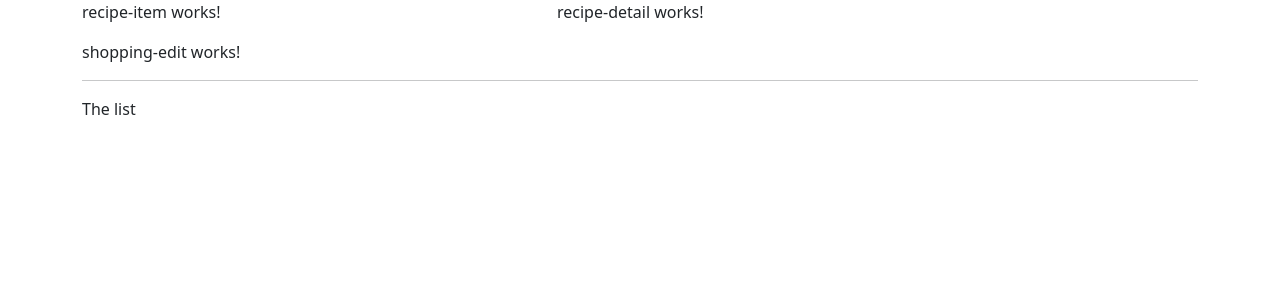
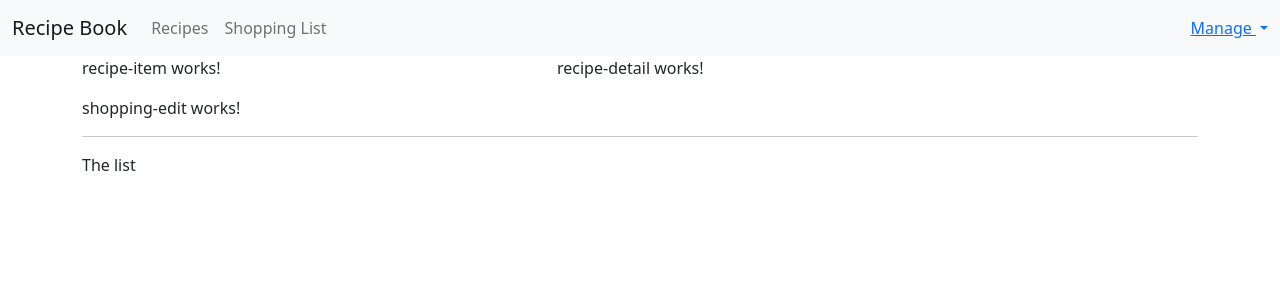
Before and after one commit to sandeep100690/agPro, an Angular app: page / in a window 1280 px wide. Shown: the top 300 px of the page. Built offline with nearby package versions, Linux system fonts and the light colour scheme.

Commit message:
component created

```diff
--- a/angular.json
+++ b/angular.json
@@ -31,10 +31,13 @@
               "src/assets"
             ],
             "styles": [
-              "./node_modules/bootstrap/dist/css/bootstrap.min.css",
               "src/styles.scss"
             ],
-            "scripts": []
+            "scripts": [
+              "./node_modules/jquery/dist/jquery.min.js",
+              "./node_modules/popper.js/dist/popper.js",
+              "./node_modules/bootstrap/dist/js/bootstrap.min.js"
+            ]
           },
           "configurations": {
             "production": {
--- a/package.json
+++ b/package.json
@@ -19,6 +19,8 @@
     "@angular/platform-browser-dynamic": "~13.1.0",
     "@angular/router": "~13.1.0",
     "bootstrap": "^5.1.3",
+    "jquery": "^3.6.0",
+    "popper.js": "^1.16.1",
     "rxjs": "~7.4.0",
     "tslib": "^2.3.0",
     "zone.js": "~0.11.4"
--- a/src/app/01-basics/header/header.component.html
+++ b/src/app/01-basics/header/header.component.html
@@ -1 +1,37 @@
-<h2>this is a header component</h2>
+<nav class="navbar navbar-expand-lg navbar-light bg-light">
+    <div class="container-fluid">
+        <a class="navbar-brand" routerLink="/">Recipe Book</a>
+
+        <button class="navbar-toggler" type="button" data-toggle="collapse" data-target="#navbarSupportedContent"
+            aria-controls="navbarSupportedContent" aria-expanded="false" aria-label="Toggle navigation">
+            <span class="navbar-toggler-icon"></span>
+        </button>
+
+        <div class="collapse navbar-collapse justify-content-between" id="navbarSupportedContent">
+            <ul class="navbar-nav mr-auto">
+                <li class="nav-item active">
+                    <a class="nav-link" routerLink="/">Recipes</a>
+                </li>
+
+                <li class="nav-item">
+                    <a class="nav-link" routerLink="/">Shopping List</a>
+                </li>
+
+            </ul>
+
+            <ul class="nav navbar-nav navbar-right">
+                <li class="dropdown">
+                    <a routerLink="/" class="dropdown-toggle" role="button">Manage <span class="caret"></span></a>
+                    <ul class="dropdown-menu">
+                        <li>
+                            <a routerLink="/">Save Data</a>
+                        </li>
+                        <li>
+                            <a routerLink="/">Fetch Data</a>
+                        </li>
+                    </ul>
+                </li>
+            </ul>
+        </div>
+    </div>
+</nav>
--- a/src/app/app.component.html
+++ b/src/app/app.component.html
@@ -1,3 +1,4 @@
+<app-header></app-header>
 <div class="container">
     <div class="row">
         <div class="col-xs-12">
--- a/src/styles.scss
+++ b/src/styles.scss
@@ -1 +1 @@
-/* You can add global styles to this file, and also import other style files */
+@import '~bootstrap/dist/css/bootstrap.min.css';
```
Also changed, not shown: 1 other file (tests, documents, lock files or other folders).
